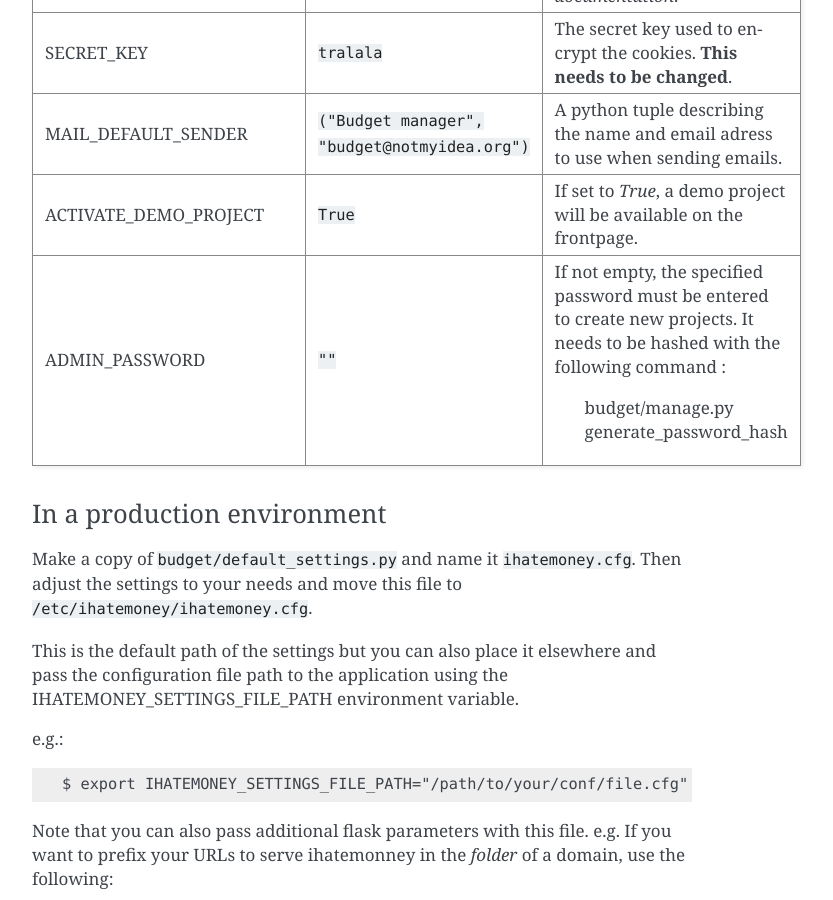
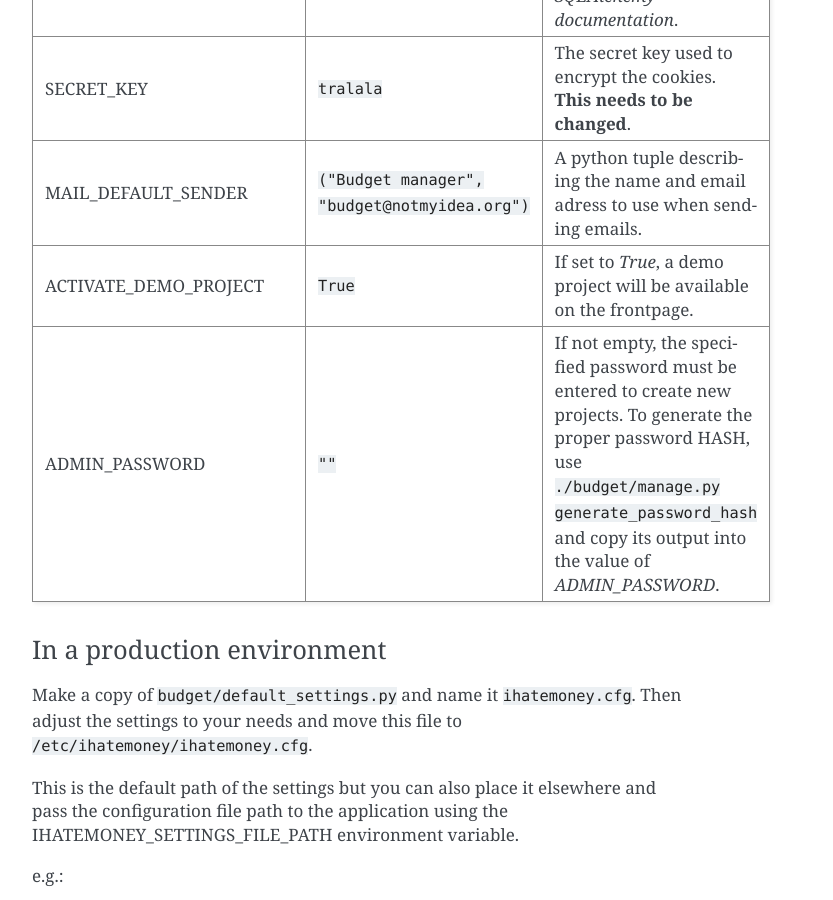
Before and after one commit to spiral-project/ihatemoney, a Sphinx documentation site: the page built from docs/installation.rst, in a window 1280 px wide and 900 px high, scrolled down 1850 px. Shown: the whole window, without its empty margins (388-1221 px from the left). Built offline with Sphinx 7.4.7, drawn with Linux system fonts in a browser that asks for light colours.

Commit message:
Reword ADMIN_PASSWORD doc

```diff
--- a/docs/installation.rst
+++ b/docs/installation.rst
@@ -72,23 +72,23 @@ ihatemoney relies on a configuration file. If you run the application for the
 first time, you will need to take a few moments to configure the application
 properly.
 
-+----------------------------+---------------------------+-----------------------------------------------------------------------------+
-| Setting name               |  Default                  | What does it do?                                                            |
-+============================+===========================+=============================================================================+
-| SQLALCHEMY_DATABASE_URI    |  ``sqlite:///budget.db``  | Specifies the type of backend to use and its location. More information     |
-|                            |                           | on the format used can be found on `the SQLAlchemy documentation`.          |
-+----------------------------+---------------------------+-----------------------------------------------------------------------------+
-| SECRET_KEY                 |  ``tralala``              | The secret key used to encrypt the cookies. **This needs to be changed**.   |
-+----------------------------+---------------------------+-----------------------------------------------------------------------------+
-| MAIL_DEFAULT_SENDER        | ``("Budget manager",      | A python tuple describing the name and email adress to use when sending     |
-|                            | "budget@notmyidea.org")`` | emails.                                                                     |
-+----------------------------+---------------------------+-----------------------------------------------------------------------------+
-| ACTIVATE_DEMO_PROJECT      |  ``True``                 | If set to `True`, a demo project will be available on the frontpage.        |
-+----------------------------+---------------------------+-----------------------------------------------------------------------------+
-|                            |  ``""``                   | If not empty, the specified password must be entered to create new projects.|
-| ADMIN_PASSWORD             |                           | It needs to be hashed with the following command :                          |
-|                            |                           |     budget/manage.py generate_password_hash                                 |
-+----------------------------+---------------------------+-----------------------------------------------------------------------------+
++----------------------------+---------------------------+----------------------------------------------------------------------------------------+
+| Setting name               |  Default                  | What does it do?                                                                       |
++============================+===========================+========================================================================================+
+| SQLALCHEMY_DATABASE_URI    |  ``sqlite:///budget.db``  | Specifies the type of backend to use and its location. More information                |
+|                            |                           | on the format used can be found on `the SQLAlchemy documentation`.                     |
++----------------------------+---------------------------+----------------------------------------------------------------------------------------+
+| SECRET_KEY                 |  ``tralala``              | The secret key used to encrypt the cookies. **This needs to be changed**.              |
++----------------------------+---------------------------+----------------------------------------------------------------------------------------+
+| MAIL_DEFAULT_SENDER        | ``("Budget manager",      | A python tuple describing the name and email adress to use when sending                |
+|                            | "budget@notmyidea.org")`` | emails.                                                                                |
++----------------------------+---------------------------+----------------------------------------------------------------------------------------+
+| ACTIVATE_DEMO_PROJECT      |  ``True``                 | If set to `True`, a demo project will be available on the frontpage.                   |
++----------------------------+---------------------------+----------------------------------------------------------------------------------------+
+|                            |  ``""``                   | If not empty, the specified password must be entered to create new projects.           |
+| ADMIN_PASSWORD             |                           | To generate the proper password HASH, use ``./budget/manage.py generate_password_hash``|
+|                            |                           | and copy its output into the value of *ADMIN_PASSWORD*.                                |
++----------------------------+---------------------------+----------------------------------------------------------------------------------------+
 
 .. _`the SQLAlechemy documentation`: http://docs.sqlalchemy.org/en/latest/core/engines.html#database-urls
 
```
